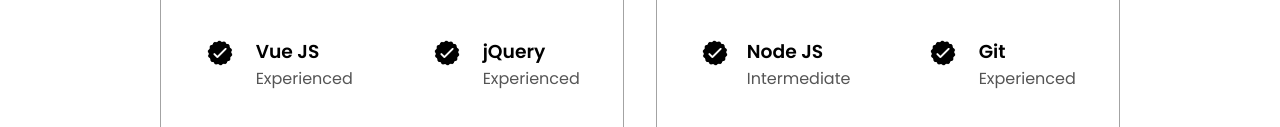
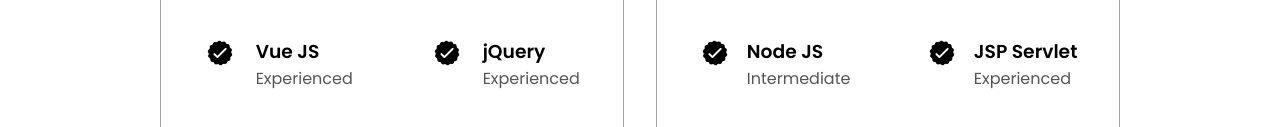
Before and after one commit to somamanojkumar/Manoj-Portfolio, a plain HTML site: page index.html in a window 1280 px wide. Shown: the part 1981-2108 px from the top of the page. Drawn offline with Linux system fonts and the light colour scheme.

Commit message:
Update index.html

```diff
--- a/index.html
+++ b/index.html
@@ -249,7 +249,7 @@
                 class="icon"
                 />
                 <div>
-                    <h3>Git</h3>
+                    <h3>JSP Servlet</h3>
                     <p>Experienced</p>
                 </div>
             </article>
```
